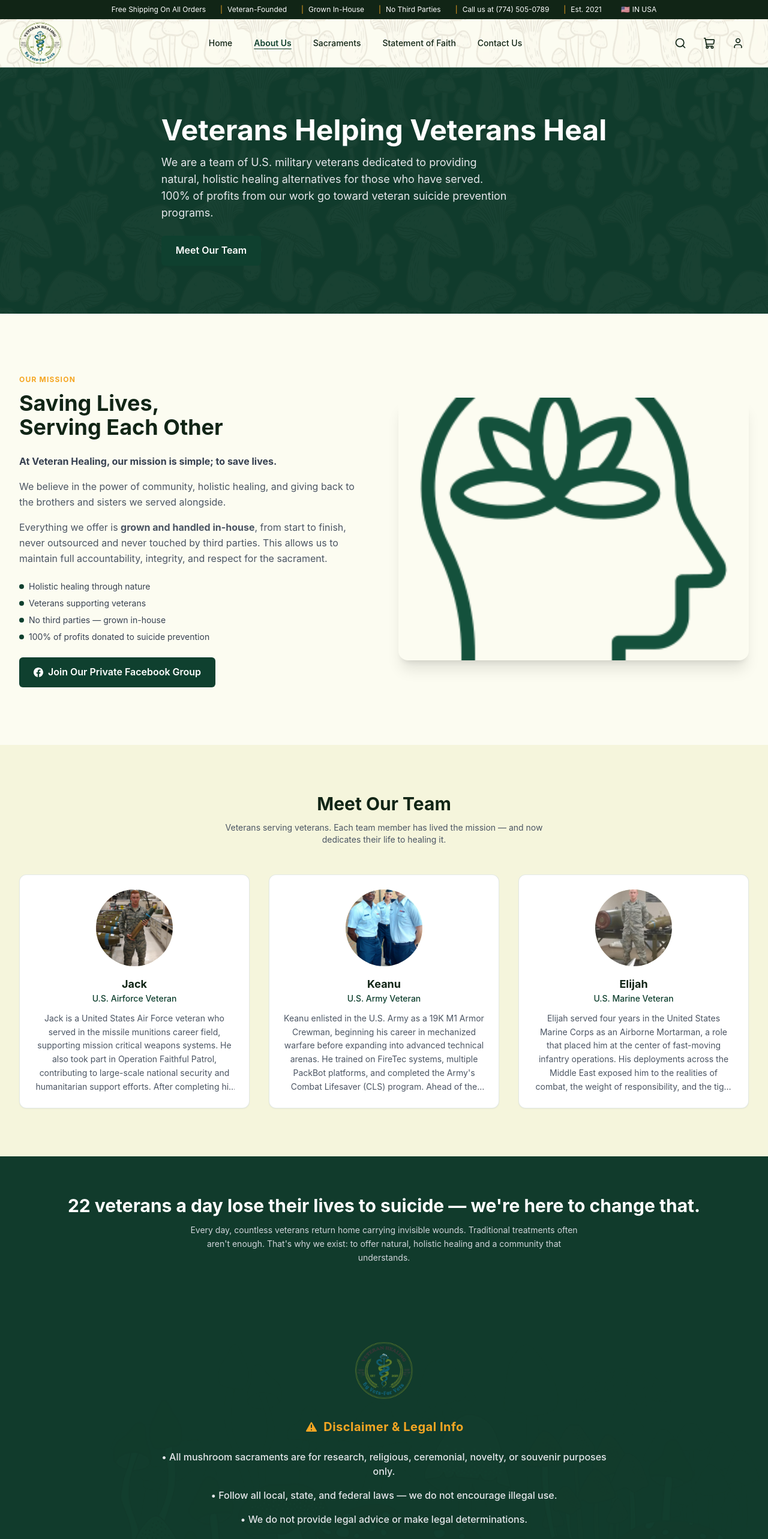
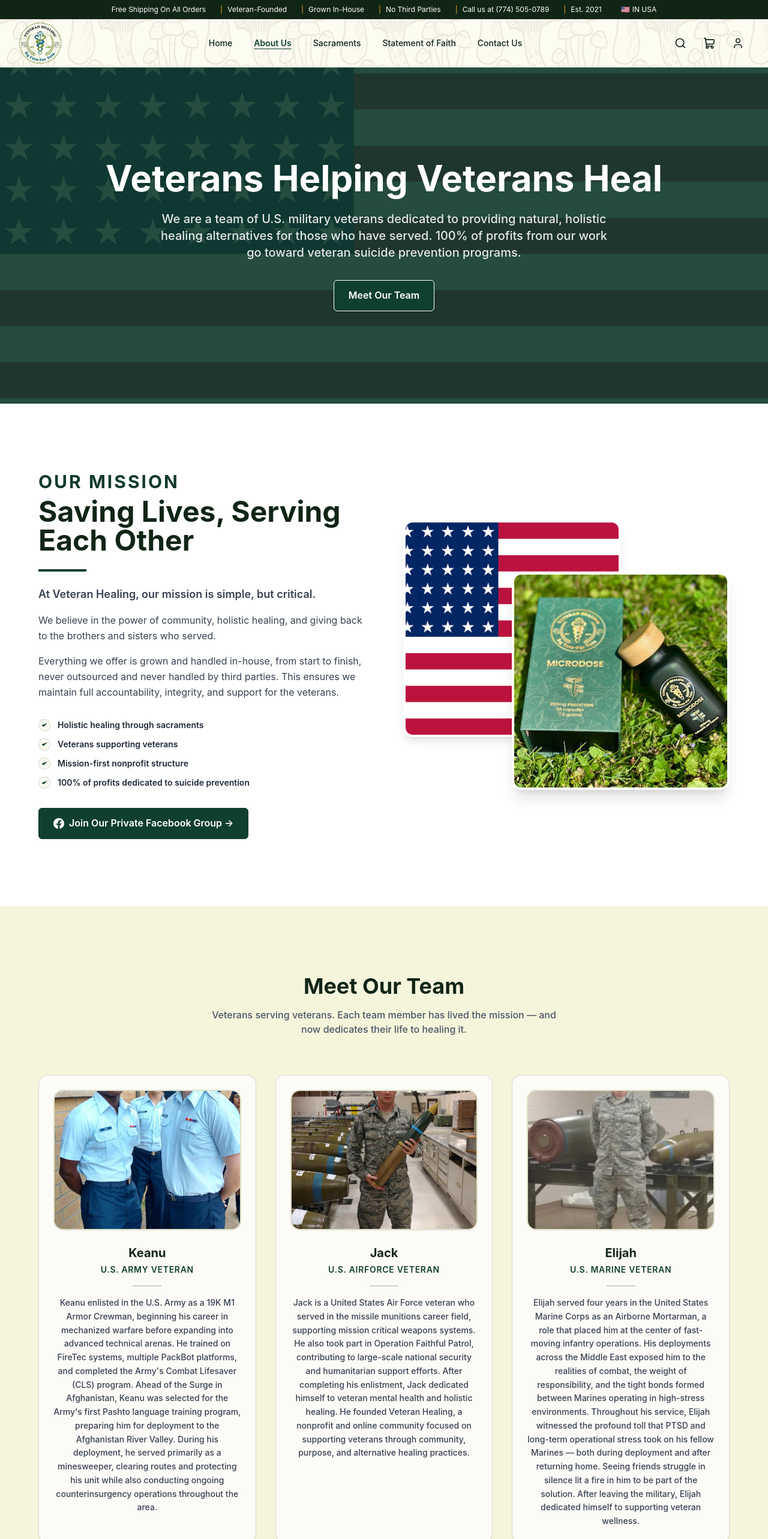
Before and after one commit to Dot-Click/veteran-healing-fe, a React (Vite) app: page /about in a window 1280 px wide. Shown: the top 2566 px of the page at 60% size. Built offline with nearby package versions, Linux system fonts and the light colour scheme.

Commit message:
create: about page

```diff
--- a/src/pages/AboutPage.tsx
+++ b/src/pages/AboutPage.tsx
@@ -1,105 +1,197 @@
+import { useState, useEffect } from "react";
 import { Link } from "react-router-dom";
 import MainLayout from "../components/layout/MainLayout";
 import { MOCK_VETERAN_STORIES } from "../data/mockReviews";
 import { FacebookIcon } from "../components/common/SocialIcons";
 import { ASSETS } from "../lib/assetPaths";
+import { CheckIcon } from "lucide-react";
 
 export default function AboutPage() {
+  const [heroIndex, setHeroIndex] = useState(0);
+  const HERO_IMAGES = [ASSETS.SLIDER_2, ASSETS.HERO_BG];
+
+  useEffect(() => {
+    const timer = setInterval(() => {
+      setHeroIndex((prev) => (prev + 1) % HERO_IMAGES.length);
+    }, 6000);
+    return () => clearInterval(timer);
+  }, [HERO_IMAGES.length]);
+
+  // Order team cards as Keanu, Jack, Elijah
+  const orderedStories = [
+    MOCK_VETERAN_STORIES.find((s) => s.id === "s2")!,
+    MOCK_VETERAN_STORIES.find((s) => s.id === "s1")!,
+    MOCK_VETERAN_STORIES.find((s) => s.id === "s3")!,
+  ].filter(Boolean);
+
   return (
     <MainLayout>
-      {/* Hero */}
+      {/* ─── Hero Section ─── */}
       <section
-        className="relative min-h-[50vh] flex items-center bg-brand-primary bg-cover bg-center"
-        style={{ backgroundImage: `url(${ASSETS.ABOUT_BG})` }}
+        className="relative min-h-[60vh] lg:min-h-[70vh] flex items-center bg-brand-primary overflow-hidden w-full"
+        aria-label="About Hero Section"
       >
+        {/* Background Slides */}
+        {HERO_IMAGES.map((img, idx) => {
+          const isActive = idx === heroIndex;
+          return (
+            <div
+              key={idx}
+              className={`absolute inset-0 transition-opacity duration-1000 ease-in-out ${isActive ? "opacity-100 z-0" : "opacity-0 -z-10 pointer-events-none"
+                }`}
+            >
+              <div
+                className={`absolute inset-0 bg-cover bg-center transition-transform duration-[6000ms] ease-out ${isActive ? "scale-105" : "scale-100"
+                  }`}
+                style={{ backgroundImage: `url(${img})` }}
+              />
               <div className="absolute inset-0 bg-brand-primary/75" aria-hidden="true" />
-        <div className="relative container-site py-20">
-          <h1 className="text-4xl lg:text-5xl font-bold text-white mb-4">
+            </div>
+          );
+        })}
+
+        <div className="relative container-site py-28 lg:py-36 z-10 text-center max-w-4xl mx-auto px-4">
+          <h1 className="text-4xl lg:text-6xl font-bold text-white mb-6 leading-tight transition-transform duration-700">
             Veterans Helping Veterans Heal
           </h1>
-          <p className="text-gray-200 text-lg max-w-xl">
+          <p className="text-gray-200 text-lg md:text-xl max-w-3xl mx-auto leading-relaxed mb-8 font-medium">
             We are a team of U.S. military veterans dedicated to providing natural, holistic healing
             alternatives for those who have served. 100% of profits from our work go toward veteran
             suicide prevention programs.
           </p>
-          <Link to="/about#team" className="btn-primary mt-6 inline-flex">
+          <button
+            onClick={() => document.getElementById("team")?.scrollIntoView({ behavior: "smooth" })}
+            className="btn-primary hover:bg-white hover:text-brand-primary text-white border border-white py-3 px-8 rounded-lg text-center font-semibold transition-all shadow-md transform hover:-translate-y-0.5"
+          >
             Meet Our Team
-          </Link>
+          </button>
         </div>
       </section>
 
-      {/* Mission */}
-      <section className="bg-brand-cream-light py-16 lg:py-24">
+      {/* ─── Our Mission Section ─── */}
+      <section className="bg-white py-20 lg:py-28 border-b border-brand-border/10">
         <div className="container-site">
-          <div className="flex flex-col lg:flex-row gap-12 items-center">
+          <div className="flex flex-col lg:flex-row gap-16 items-center max-w-6xl mx-auto">
+            {/* Left Column - Content */}
             <div className="flex-1">
-              <span className="text-brand-gold text-xs font-bold uppercase tracking-widest">
+              <span className="text-brand-cta font-bold text-3xl text-brand-primary uppercase tracking-widest block mb-2">
                 Our Mission
               </span>
-              <h2 className="text-3xl lg:text-4xl font-bold text-brand-dark mt-2 mb-6 leading-tight">
-                Saving Lives,<br />Serving Each Other
+              <h2 className="text-4xl lg:text-5xl font-bold text-brand-dark mb-6 leading-tight">
+                Saving Lives, Serving Each Other
               </h2>
-              <p className="text-gray-700 leading-relaxed mb-4">
-                <strong>At Veteran Healing, our mission is simple; to save lives.</strong>
+              <div className="w-20 h-1 bg-brand-cta mb-6" />
+
+              <div className="space-y-4 text-gray-700 leading-relaxed mb-8">
+                <p className="text-lg font-semibold">
+                  At Veteran Healing, our mission is simple, but critical.
                 </p>
-              <p className="text-gray-600 leading-relaxed mb-4">
+                <p>
                   We believe in the power of community, holistic healing, and giving back to the brothers
-                and sisters we served alongside.
+                  and sisters who served.
                 </p>
-              <p className="text-gray-600 leading-relaxed mb-6">
-                Everything we offer is <strong>grown and handled in-house</strong>, from start to
-                finish, never outsourced and never touched by third parties. This allows us to maintain
-                full accountability, integrity, and respect for the sacrament.
+                <p>
+                  Everything we offer is grown and handled in-house, from start to finish, never outsourced
+                  and never handled by third parties. This ensures we maintain full accountability, integrity,
+                  and support for the veterans.
                 </p>
-              <ul className="space-y-2 mb-6">
+              </div>
+
+              {/* Bullet Checklist */}
+              <ul className="space-y-3 mb-8">
                 {[
-                  "Holistic healing through nature",
+                  "Holistic healing through sacraments",
                   "Veterans supporting veterans",
-                  "No third parties — grown in-house",
-                  "100% of profits donated to suicide prevention",
+                  "Mission-first nonprofit structure",
+                  "100% of profits dedicated to suicide prevention",
                 ].map((item) => (
-                  <li key={item} className="flex items-center gap-2 text-gray-700 text-sm">
-                    <span className="w-2 h-2 rounded-full bg-brand-cta flex-shrink-0" />
+                  <li key={item} className="flex items-center gap-3 text-gray-800 text-sm font-semibold">
+                    <span className="flex-shrink-0 w-5 h-5 rounded-full bg-brand-cream-light border border-brand-cta/20 flex items-center justify-center">
+                      <CheckIcon size={12} className="text-brand-cta fill-brand-cta" />
+                    </span>
                     {item}
                   </li>
                 ))}
               </ul>
+
               <a
                 href="https://www.facebook.com/VeteranHealing"
                 target="_blank"
                 rel="noopener noreferrer"
-                className="btn-primary inline-flex items-center gap-2"
+                className="btn-primary inline-flex items-center gap-2 hover:bg-white hover:text-brand-primary transition-all duration-300 font-bold px-6 py-3.5 rounded-lg shadow-sm border border-brand-primary hover:border-brand-cta"
               >
-                <FacebookIcon size={16} />
-                Join Our Private Facebook Group
+                <FacebookIcon size={18} />
+                Join Our Private Facebook Group →
               </a>
             </div>
-            <div className="flex-1">
+
+            {/* Right Column - Images with hover rotate side animation */}
+            <div className="w-full lg:flex-1 lg:max-w-none mt-10 lg:mt-0">
+              {/* Mobile View: Grid of 2 images side-by-side (natural document flow, no absolute overlay overflow) */}
+              <div className="grid grid-cols-2 gap-4 lg:hidden">
+                <div className="aspect-square rounded-2xl overflow-hidden shadow-md border-2 border-white transform transition-transform duration-500 hover:rotate-2 hover:scale-105">
                   <img
-                src={ASSETS.MISSION_IMAGE}
-                alt="Veteran Healing mission"
-                className="rounded-2xl shadow-xl w-full aspect-[4/3] object-cover"
+                    src={ASSETS.HEADER_BG}
+                    alt="US Flag overlay with pine trees"
+                    className="w-full h-full object-cover"
+                    loading="lazy"
+                  />
+                </div>
+                <div className="aspect-square rounded-2xl overflow-hidden shadow-md border-2 border-white transform transition-transform duration-500 hover:-rotate-2 hover:scale-105">
+                  <img
+                    src={ASSETS.REVIEWER_5}
+                    alt="Veteran Healing product mockup with flowers"
+                    className="w-full h-full object-cover"
+                    loading="lazy"
+                  />
+                </div>
+              </div>
+
+              {/* Desktop View: Overlapping absolute images */}
+              <div className="hidden lg:block relative h-[450px] w-full">
+                {/* Back Image (US Flag & Trees) */}
+                <div className="absolute top-0 left-0 w-2/3 aspect-square rounded-2xl overflow-hidden shadow-lg border-4 border-white transform transition-transform duration-500 hover:rotate-3 hover:scale-105 z-0">
+                  <img
+                    src={ASSETS.HERO_BG}
+                    alt="US Flag overlay with pine trees"
+                    className="w-full h-full object-cover"
+                    loading="lazy"
+                  />
+                </div>
+                {/* Front Image (Bottle and yellow flowers) */}
+                <div className="absolute bottom-0 right-0 w-2/3 aspect-square rounded-2xl overflow-hidden shadow-xl border-4 border-white transform transition-transform duration-500 hover:rotate-6 hover:scale-105 z-10">
+                  <img
+                    src={ASSETS.REVIEWER_5}
+                    alt="Veteran Healing product mockup with flowers"
+                    className="w-full h-full object-cover"
                     loading="lazy"
                   />
                 </div>
               </div>
             </div>
+          </div>
+        </div>
       </section>
 
-      {/* Team */}
-      <section id="team" className="bg-brand-cream py-16 lg:py-20">
+      {/* ─── Meet Our Team Section ─── */}
+      <section id="team" className="bg-brand-cream py-20 lg:py-28">
         <div className="container-site">
-          <h2 className="text-2xl lg:text-3xl font-bold text-brand-dark text-center mb-3">
+          <h2 className="text-3xl lg:text-4xl font-bold text-brand-dark text-center mb-4">
             Meet Our Team
           </h2>
-          <p className="text-gray-600 text-center text-sm mb-12 max-w-xl mx-auto">
+          <p className="text-gray-600 text-center text-base mb-16 max-w-xl mx-auto font-medium">
             Veterans serving veterans. Each team member has lived the mission — and now dedicates
             their life to healing it.
           </p>
-          <div className="grid grid-cols-1 sm:grid-cols-3 gap-8">
-            {MOCK_VETERAN_STORIES.map((story) => (
-              <article key={story.id} className="bg-white rounded-xl overflow-hidden shadow-sm border border-brand-border/20 text-center p-6">
-                <div className="w-32 h-32 rounded-full overflow-hidden mx-auto mb-4 bg-brand-cream">
+
+          <div className="grid grid-cols-1 md:grid-cols-3 gap-8 max-w-6xl mx-auto">
+            {orderedStories.map((story) => (
+              <article
+                key={story.id}
+                className="bg-[#FDFBF7] rounded-2xl overflow-hidden shadow-sm border border-brand-primary/15 p-6 flex flex-col items-center text-center transition-all duration-300 hover:-translate-y-2 hover:shadow-xl hover:border-brand-primary"
+              >
+                {/* Larger rectangular (open) image */}
+                <div className="w-full aspect-[4/3] rounded-2xl overflow-hidden mb-6 bg-brand-cream border-2 border-brand-primary/10 shadow-sm transform transition-transform duration-500 hover:scale-105">
                   <img
                     src={story.image}
                     alt={story.name}
@@ -107,26 +199,116 @@ export default function AboutPage() {
                     loading="lazy"
                   />
                 </div>
-                <h3 className="font-bold text-brand-dark text-lg">{story.name}</h3>
-                <p className="text-brand-cta text-sm font-medium mb-3">{story.branch}</p>
-                <p className="text-gray-600 text-sm leading-relaxed line-clamp-6">{story.story}</p>
+                <h3 className="font-bold text-brand-dark text-xl mb-1">{story.name}</h3>
+                <p className="text-brand-cta text-sm font-semibold tracking-wider uppercase mb-4">
+                  {story.branch}
+                </p>
+                <div className="w-12 h-0.5 bg-brand-border/40 mb-4" />
+                <p className="text-gray-700 text-sm leading-relaxed font-medium">
+                  {story.story}
+                </p>
               </article>
             ))}
           </div>
         </div>
       </section>
 
-      {/* Impact stats */}
-      <section className="bg-brand-primary text-white py-16">
-        <div className="container-site text-center">
-          <h2 className="text-2xl lg:text-3xl font-bold mb-3">
-            22 veterans a day lose their lives to suicide — we're here to change that.
+      {/* ─── Narrative Statistics Banner ─── */}
+      <section className="bg-brand-primary text-white py-20 relative overflow-hidden" aria-label="Veterans Crisis Banner"
+        style={{ backgroundImage: `url(${ASSETS.CONTACT_BG})`, backgroundSize: "cover", backgroundPosition: "center" }}>
+
+        {/* Subtle background overlay */}
+        <div
+          className="absolute inset-0 opacity-5 mix-blend-overlay pointer-events-none"
+          style={{
+            backgroundImage: `radial-gradient(circle at center, white 0%, transparent 80%)`
+          }}
+        />
+        <div className="container-site text-center max-w-4xl mx-auto px-4 relative z-10 flex items-center flex-col justify-center h-full p-19">
+
+          <h2 className="text-4xl lg:text-5xl font-bold mb-6 leading-tight">
+            22 veterans a day lose their lives to <br /> suicide we’re here to change that.
           </h2>
-          <p className="text-gray-300 max-w-2xl mx-auto text-sm leading-relaxed">
-            Every day, countless veterans return home carrying invisible wounds. Traditional treatments
-            often aren't enough. That's why we exist: to offer natural, holistic healing and a community
-            that understands.
+          <p className="text-gray-200 text-lg md:text-xl max-w-3xl mx-auto leading-relaxed font-medium">
+            Every day, countless veterans return home carrying invisible wounds — PTSD, depression,
+            and the heavy weight of survivor’s guilt. Traditional treatments often aren’t enough, and
+            many never find the alternatives they desperately need. That’s why we exist: to offer
+            natural, holistic healing and a community that understands.
           </p>
+        </div>
+      </section>
+
+      {/* ─── Join our Mission / Save Lives Section ─── */}
+      <section className="bg-green-100 py-20 lg:py-28"
+        style={{ backgroundImage: `url(${ASSETS.CONTACT_BG})`, backgroundSize: "cover", backgroundPosition: "center" }}>
+        <div className="container-site">
+          {/* Horizontal Grid of 4 images above the heading */}
+          <div className="grid grid-cols-2 md:grid-cols-4 gap-4 max-w-5xl mx-auto mb-16">
+            {[
+              ASSETS.PRODUCTS.CAPSULES,
+              ASSETS.PRODUCTS.TRUST_PACK,
+              ASSETS.PRODUCTS.MUSHROOM_FRUIT,
+              ASSETS.MUSHROOM_PRODUCT
+            ].map((src, idx) => (
+              <div
+                key={idx}
+                className="aspect-square bg-brand-cream rounded-xl overflow-hidden shadow-sm hover:shadow-md transition-shadow duration-300"
+              >
+                <img
+                  src={src}
+                  alt={`Veteran Healing organic sacrament gallery image ${idx + 1}`}
+                  className="w-full h-full object-cover transform hover:scale-105 transition-transform duration-500"
+                  loading="lazy"
+                />
+              </div>
+            ))}
+          </div>
+
+          {/* Heading and text */}
+          <div className="text-center max-w-3xl mx-auto px-4">
+            <h2 className="text-3xl lg:text-4xl font-bold text-brand-dark mb-6 leading-tight">
+              Join our mission. Stand with veterans. <br />
+              <span className="text-brand-cta">Help save lives.</span>
+            </h2>
+
+            <div className="space-y-4 text-gray-600 leading-relaxed text-sm sm:text-base font-medium mb-12">
+              <p>
+                <strong>At Veteran Healing, we're on a mission to save veterans' lives.</strong>
+              </p>
+              <p>
+                Every day, an average of 22 veterans die by suicide. We don't just talk about the problem
+                — we act. <strong>100% of our profits go directly to veteran suicide prevention.</strong>{" "}
+                Every dollar supports programs and initiatives designed to help bring that number down.
+              </p>
+              <p>
+                Through awareness, resources, and a strong community, we fight to ensure every veteran
+                gets the support and care they deserve. Join us — together, we can honor their sacrifice,
+                end the stigma, and bring hope to those still in the fight.
+              </p>
+            </div>
+
+            {/* Three Functional Buttons */}
+            <div className="flex flex-col sm:flex-row gap-4 justify-center items-center">
+              <Link
+                to="/contact"
+                className="btn-primary w-full sm:w-auto font-bold px-8 py-3.5 rounded-lg transition-transform duration-300 transform hover:-translate-y-0.5 text-center text-white"
+              >
+                Get Involved
+              </Link>
+              <Link
+                to="/donation"
+                className="btn-secondary w-full sm:w-auto font-bold px-8 py-3.5 rounded-lg border-2 border-[#113B2C] text-[#113B2C] hover:bg-[#113B2C] hover:text-white transition-all duration-300 text-center"
+              >
+                Donate
+              </Link>
+              <Link
+                to="/reviews"
+                className="btn-secondary w-full sm:w-auto font-bold px-8 py-3.5 rounded-lg border-2 border-[#113B2C] text-[#113B2C] hover:bg-[#113B2C] hover:text-white transition-all duration-300 text-center"
+              >
+                Read Reviews
+              </Link>
+            </div>
+          </div>
         </div>
       </section>
     </MainLayout>
```
Lines whose indentation alone changed are shown as unchanged.
